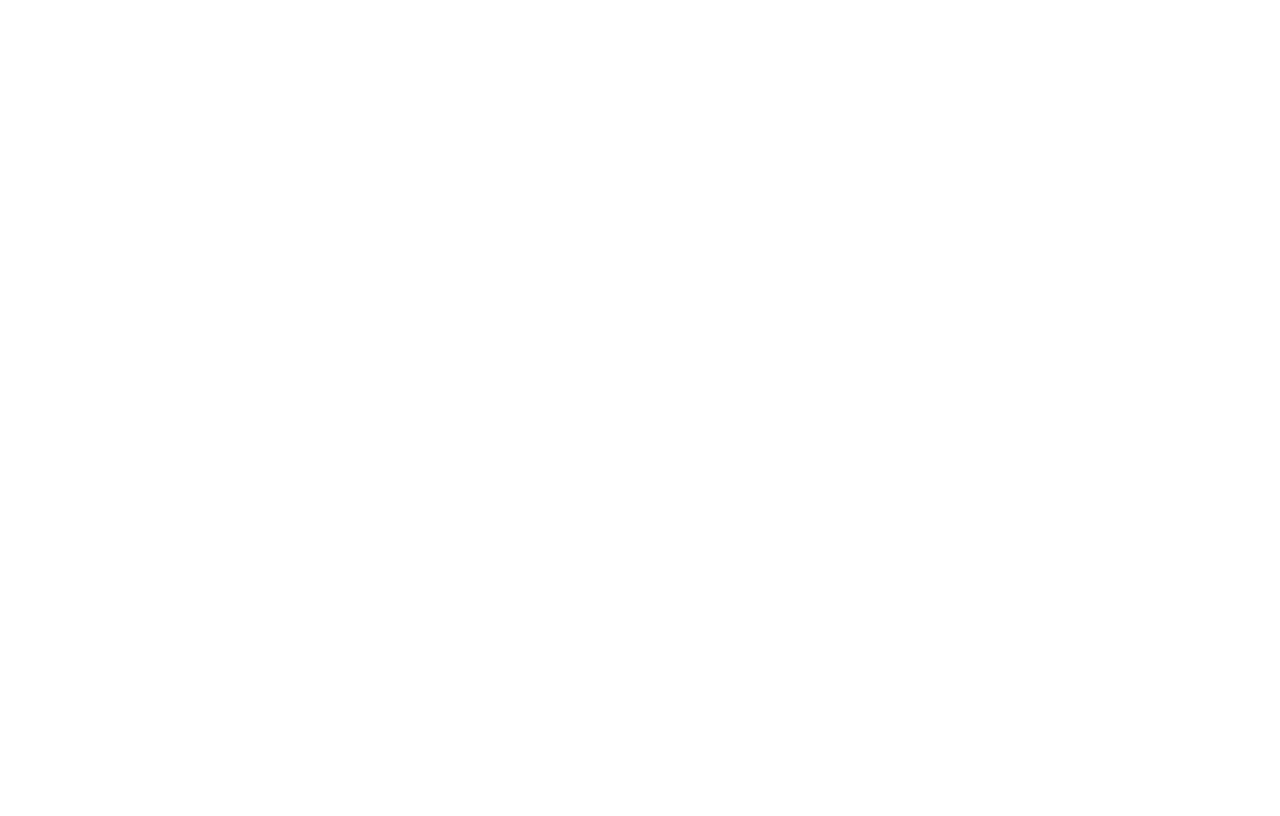
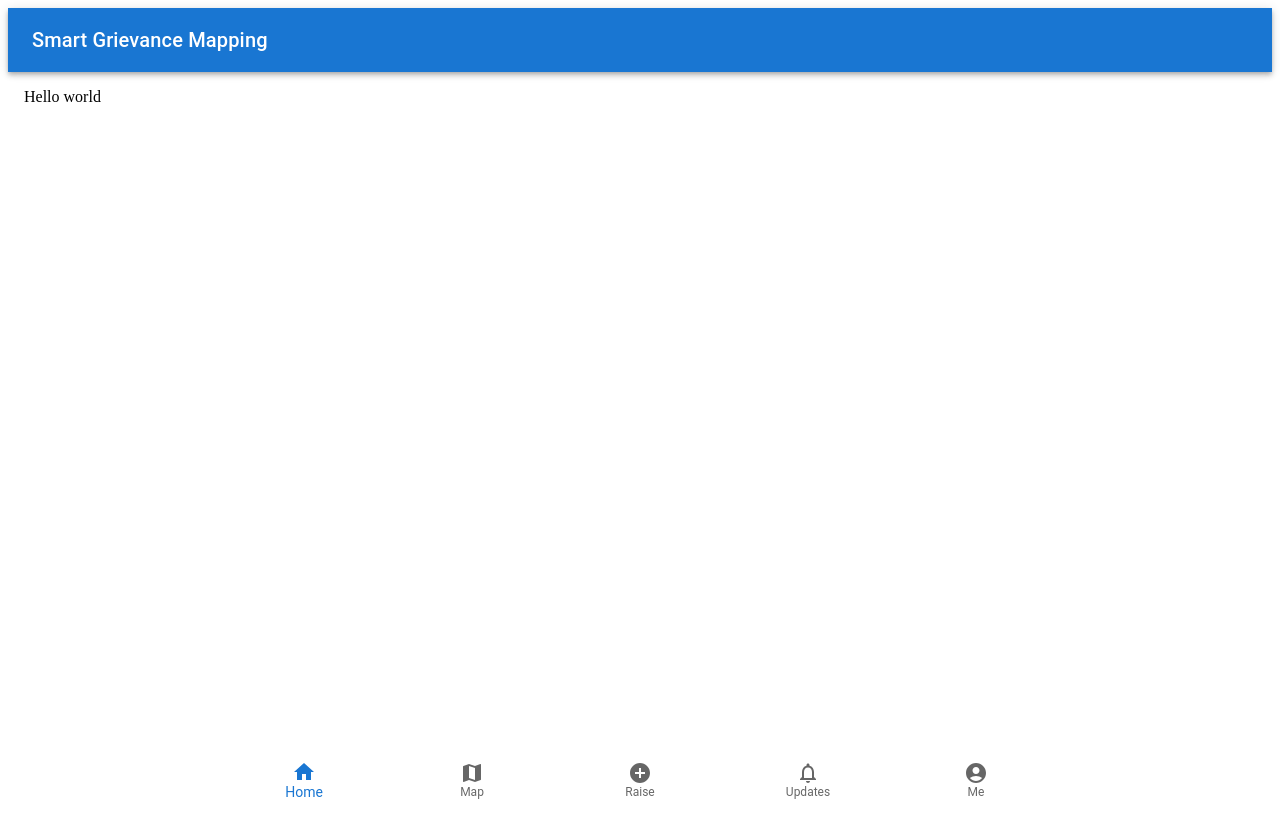
Before and after one commit to Guna-meda/eGOV-monorepo, a React (Vite) app in the folder frontend/: page / in a window 1280 px wide. Built offline with nearby package versions, Linux system fonts and the light colour scheme.

Commit message:
feat: setup basic UI with routing enabled

```diff
--- a/frontend/index.html
+++ b/frontend/index.html
@@ -4,7 +4,7 @@
     <meta charset="UTF-8" />
     <link rel="icon" type="image/svg+xml" href="/favicon.svg" />
     <meta name="viewport" content="width=device-width, initial-scale=1.0" />
-    <title>frontend</title>
+    <title>EGOV</title>
   </head>
   <body>
     <div id="root"></div>
--- a/frontend/package.json
+++ b/frontend/package.json
@@ -10,6 +10,10 @@
     "preview": "vite preview"
   },
   "dependencies": {
+    "@emotion/react": "^11.14.0",
+    "@emotion/styled": "^11.14.1",
+    "@mui/icons-material": "^9.1.0",
+    "@mui/material": "^9.0.1",
     "react": "^19.2.6",
     "react-dom": "^19.2.6",
     "react-router": "^7.17.0"
--- a/frontend/src/layout/MainLayout.tsx
+++ b/frontend/src/layout/MainLayout.tsx
@@ -1,6 +1,88 @@
-import React from 'react'
+import {Outlet, Link, useLocation} from "react-router"
+import AppBar from '@mui/material/AppBar';
+import Typography from '@mui/material/Typography';
+import Toolbar from '@mui/material/Toolbar';
+import Box from '@mui/material/Box'
+import BottomNavigation from '@mui/material/BottomNavigation';
+import BottomNavigationAction from '@mui/material/BottomNavigationAction';
+import HomeIcon from '@mui/icons-material/Home';
+import MapIcon from '@mui/icons-material/Map';
+import AddCircleIcon from '@mui/icons-material/AddCircle';
+import NotificationsNoneIcon from '@mui/icons-material/NotificationsNone';
+import AccountCircleIcon from '@mui/icons-material/AccountCircle';
 
-const MainLayout: React.FC = ()=>{
-    return <></>
+export default function MainLayout() {
+  const location = useLocation();
+  return (
+    <Box
+      sx={{
+        minHeight: "100vh",
+        display: "flex",
+        flexDirection: "column",
+      }}
+    >
+      <AppBar position="static">
+        <Toolbar>
+          <Typography variant="h6">
+            Smart Grievance Mapping
+          </Typography>
+        </Toolbar>
+      </AppBar>
+
+      <Box
+        component="main"
+        sx={{
+          flexGrow: 1,
+          p: 2,
+        }}
+      >
+        <Outlet />
+      </Box>
+
+      <BottomNavigation
+        showLabels
+        value={location.pathname}
+      >
+        <BottomNavigationAction
+          label="Home"
+          value="/"
+          icon={<HomeIcon />}
+          component={Link}
+          to="/"
+        />
+
+        <BottomNavigationAction
+          label="Map"
+          value="/map"
+          icon={<MapIcon />}
+          component={Link}
+          to="/map"
+        />
+
+        <BottomNavigationAction
+          label="Raise"
+          value="/raise"
+          icon={<AddCircleIcon />}
+          component={Link}
+          to="/raise"
+        />
+
+        <BottomNavigationAction
+          label="Updates"
+          value="/updates"
+          icon={<NotificationsNoneIcon />}
+          component={Link}
+          to="/updates"
+        />
+
+        <BottomNavigationAction
+          label="Me"
+          value="/profile"
+          icon={<AccountCircleIcon />}
+          component={Link}
+          to="/profile"
+        />
+      </BottomNavigation>
+    </Box>
+  );
 }
-export default MainLayout
--- /dev/null
+++ b/frontend/src/pages/ErrorPage.tsx
@@ -0,0 +1,86 @@
+import { useNavigate } from 'react-router';
+import { Box, Typography, Button, Container } from '@mui/material';
+
+interface ErrorPageProps {
+  title?: string;
+  message?: string;
+  statusCode?: string | number;
+}
+
+export default function ErrorPage({
+  title = "Page Not Found",
+  message = "The page you are looking for might have been removed, had its name changed, or is temporarily unavailable.",
+  statusCode = "404"
+}: ErrorPageProps){
+  const navigate = useNavigate();
+
+  return (
+    <Container maxWidth="md">
+      <Box
+        sx={{
+          display: 'flex',
+          flexDirection: 'column',
+          alignItems: 'center',
+          justifyContent: 'center',
+          minHeight: '100vh',
+          textAlign: 'center',
+          px: 3,
+        }}
+      >
+        {/* Large Status Code Watermark */}
+        <Typography
+          variant="h1"
+          component="div"
+          sx={{
+            fontSize: { xs: '6rem', sm: '10rem' },
+            fontWeight: 900,
+            backgroundImage: (theme) => `linear-gradient(45deg, ${theme.palette.error.main}, ${theme.palette.warning.main})`,
+            backgroundClip: 'text',
+            textFillColor: 'transparent',
+            WebkitBackgroundClip: 'text',
+            WebkitTextFillColor: 'transparent',
+            lineHeight: 1,
+            mb: 2,
+          }}
+        >
+          {statusCode}
+        </Typography>
+
+        <Box sx={{ display: 'flex', alignItems: 'center', gap: 1.5, mb: 2 }}>
+          <Typography variant="h4">
+            {title}
+          </Typography>
+        </Box>
+
+        <Typography
+          variant="body1"
+          color="text.secondary"
+          sx={{ maxWidth: '500px', mb: 4 }}
+        >
+          {message}
+        </Typography>
+
+        {/* Action Buttons */}
+        <Box sx={{ display: 'flex', gap: 2, flexWrap: 'wrap', justifyContent: 'center' }}>
+          <Button
+            variant="outlined"
+            color="inherit"
+            onClick={() => navigate(-1)}
+            sx={{ minWidth: '140px' }}
+          >
+            Go Back
+          </Button>
+
+          <Button
+            variant="contained"
+            color="primary"
+            onClick={() => navigate('/')}
+            sx={{ minWidth: '140px' }}
+          >
+            Back to Home
+          </Button>
+        </Box>
+      </Box>
+    </Container>
+  );
+}
--- a/frontend/src/pages/Home.tsx
+++ b/frontend/src/pages/Home.tsx
@@ -1,6 +1,8 @@
-import React from 'react'
 
-const Home: React.FC = ()=>{
-    return <></>
+export default function Home(){
+    return (
+        <div>
+            <div>Hello world</div>
+        </div>
+    )
 }
-export default Home;
--- /dev/null
+++ b/frontend/src/pages/Map.tsx
@@ -0,0 +1,5 @@
+export default function Map(){
+    return (
+        <div>Imagine a map of all your complaints(yes really)</div>
+    )
+}
--- /dev/null
+++ b/frontend/src/pages/Profile.tsx
@@ -0,0 +1,5 @@
+export default function Profile(){
+    return (
+        <div>See your profile here!</div>
+    )
+}
--- /dev/null
+++ b/frontend/src/pages/Raise.tsx
@@ -0,0 +1,5 @@
+export default function Raise(){
+    return (
+        <div>Submit a form for a complaint</div>
+    )
+}
--- /dev/null
+++ b/frontend/src/pages/Updates.tsx
@@ -0,0 +1,5 @@
+export default function Updates(){
+    return (
+        <div>See all your updates here!</div>
+    )
+}
```
Also changed, not shown: frontend/src/routes.ts (+22 -1 lines), 1 other file (tests, documents, lock files or other folders).
